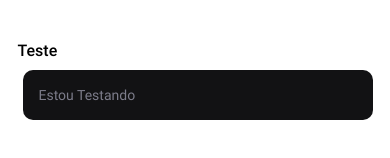
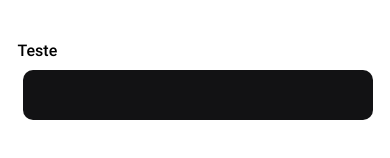
Before and after one commit to aty-plataforma-dados-meteorologicos/aty-mobile, a React Native app: screen / in a window 390 px wide. Shown: the part 342-500 px from the top of the page. Built offline with nearby package versions, Linux system fonts and the light colour scheme.

Commit message:
FIX: Adicionar novo tipo de input e mask

```diff
--- a/src/components/Input/index.tsx
+++ b/src/components/Input/index.tsx
@@ -1,17 +1,69 @@
-import React from "react";
+import React, { useState } from "react";
 import { Container, InputText, Title } from "./styles";
+import { KeyboardTypeOptions } from "react-native";
 
 type Props = {
     titleInput?: string,
-    placeholder: string,
+    placeholder?: string,
+    keyboardType?: 'default' | 'phone-pad' | 'cpf-cnpj',
     onChangeTeste: (text: string) => void
 }
 
-export function Input({titleInput, placeholder, onChangeTeste} : Props){
+export function Input({titleInput, placeholder, onChangeTeste, keyboardType} : Props){
+    const [maskedText, setMaskedText] = useState('');
+    const [unmaskedText, setUnmaskedText] = useState('');
+
+    const applyPhoneMask = (value: string) => {
+        let newText = value.replace(/[^\d]/g, '');
+        let maskedText = '(';
+        for (let i = 0; i < newText.length; i++) {
+            if (i === 2) maskedText += ') ';
+            else if (i === 7) maskedText += '-';
+            if (i < 11) maskedText += newText[i];
+        }
+        return {maskedText, unmaskedText: newText};
+    }
+
+    const applyCpfCnpjMask = (value: string) => {
+        let newText = value.replace(/[^\d]/g, '');
+        let maskedText = '';
+        if (newText.length <= 11) {  // CPF
+            for (let i = 0; i < newText.length; i++) {
+                if (i === 3 || i === 6) maskedText += '.';
+                else if (i === 9) maskedText += '-';
+                maskedText += newText[i];
+            }
+        } else {  // CNPJ
+            for (let i = 0; i < newText.length; i++) {
+                if (i === 2 || i === 5) maskedText += '.';
+                else if (i === 8) maskedText += '/';
+                else if (i === 12) maskedText += '-';
+                if (i < 14) maskedText += newText[i];  // Limit to 14 characters for CNPJ
+            }
+        }
+        return {maskedText, unmaskedText: newText};
+    }
+
+
+    const handleChangeText = (value: string) => {
+        let maskResult;
+        if (keyboardType === 'phone-pad') {
+            maskResult = applyPhoneMask(value);
+        } else if (keyboardType === 'cpf-cnpj') {
+            maskResult = applyCpfCnpjMask(value);
+        } else {
+            maskResult = { maskedText: value, unmaskedText: value };
+        }
+
+        setMaskedText(maskResult.maskedText);
+        setUnmaskedText(maskResult.unmaskedText);
+        onChangeTeste(maskResult.unmaskedText);
+    };
+
     return(
         <Container>
             {titleInput && <Title>{titleInput}</Title>}
-            <InputText placeholder={placeholder} onChangeText={text => onChangeTeste(text)}>
+            <InputText placeholder={placeholder} value={maskedText} onChangeText={handleChangeText} keyboardType={keyboardType === 'phone-pad' || keyboardType === 'cpf-cnpj' ? 'numeric' : 'default'}>
             </InputText>
         </Container>
     )
--- a/src/screens/Test/index.tsx
+++ b/src/screens/Test/index.tsx
@@ -10,7 +10,7 @@ export function Test(){
 
     return(
         <View style={styles.container}>
-            <Input titleInput="Teste" placeholder="Estou Testando" onChangeTeste={text => teste(text)}/>
+            <Input titleInput="Teste" onChangeTeste={text => teste(text)} keyboardType="cpf-cnpj"/>
         </View>
     )
 }
```
